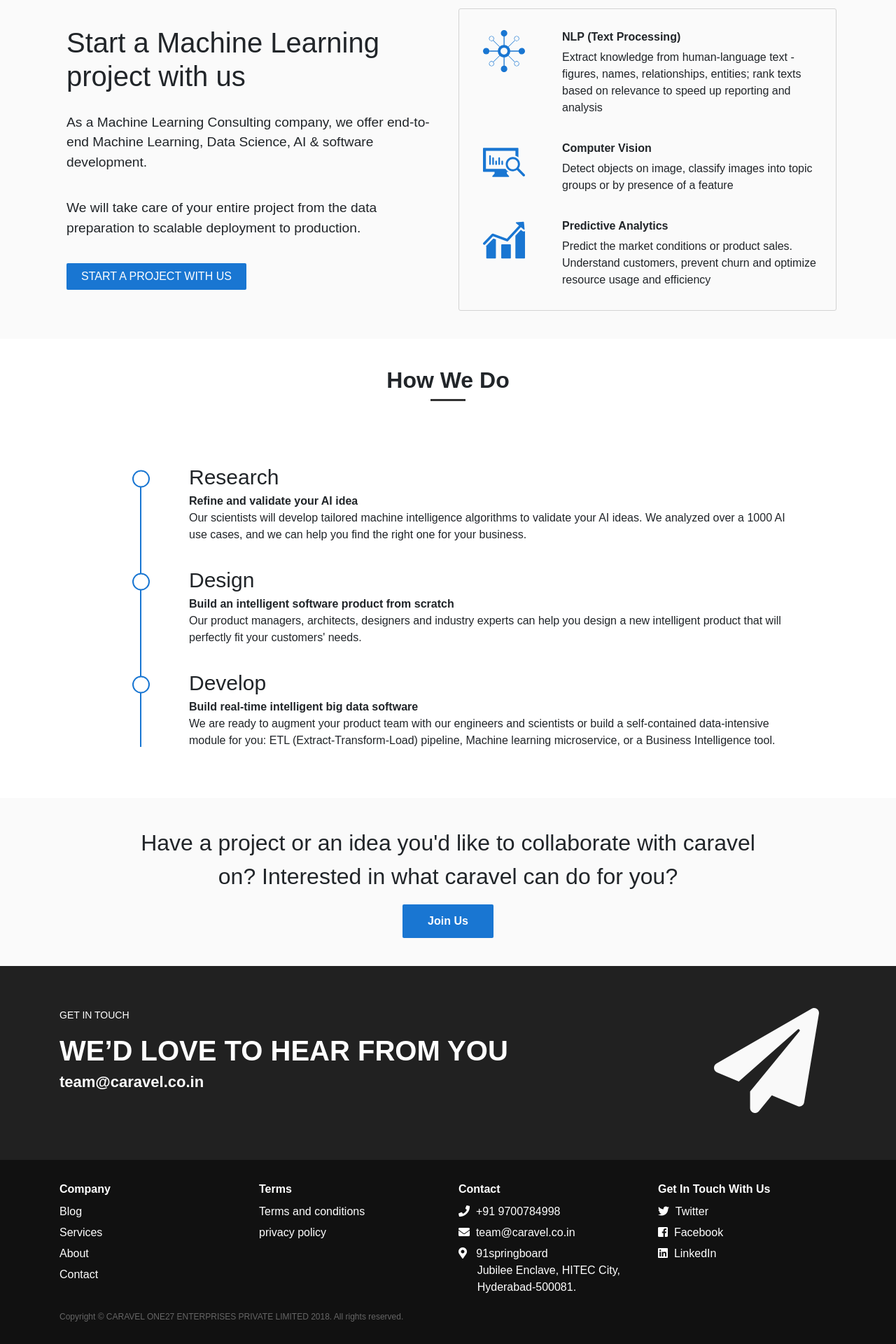
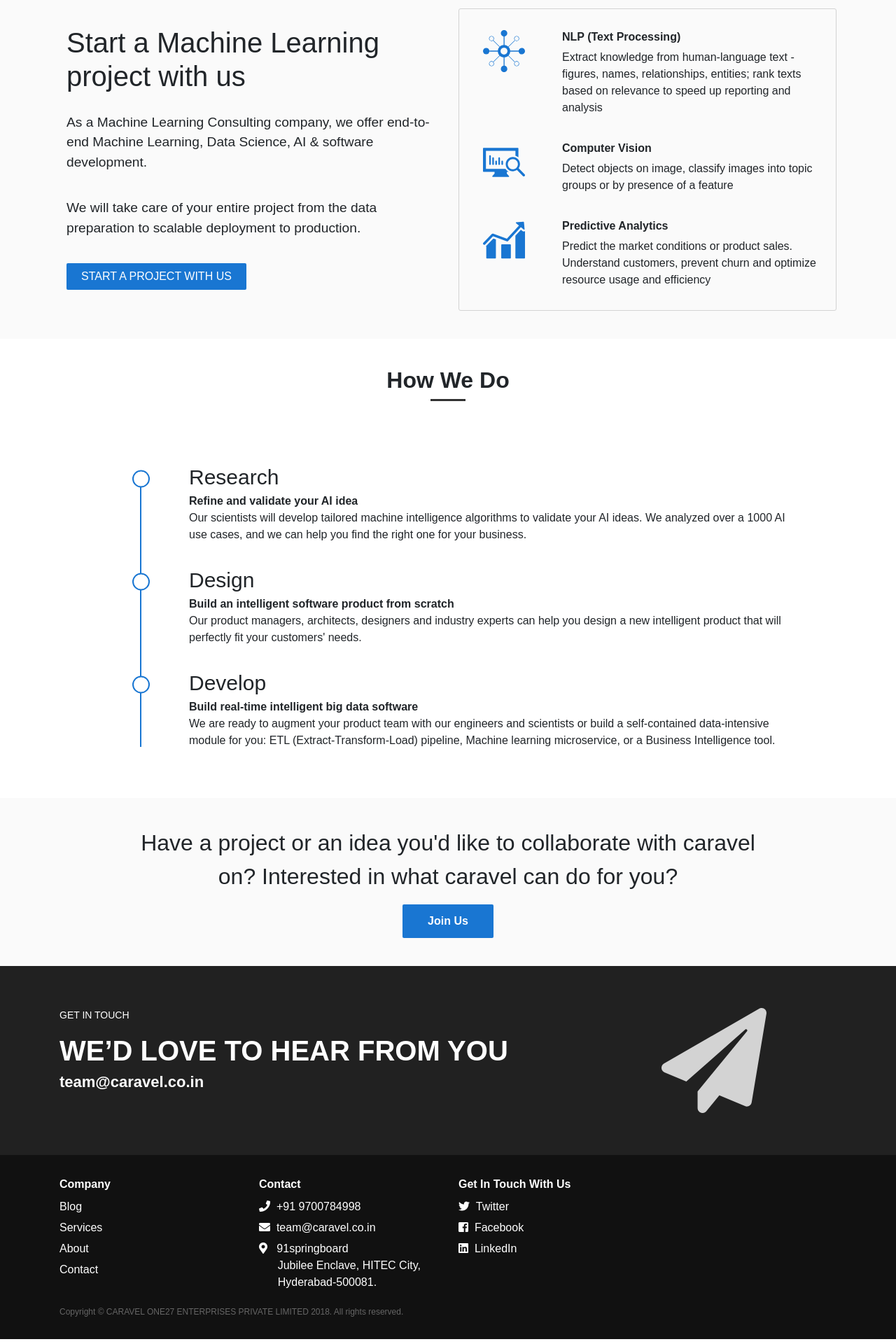
Before and after one commit to liquidworkings/liquidworkings.github.io, a Jekyll site: the page built from index.html, in a window 1280 px wide. Shown: the part 853-2773 px from the top of the page at 70% size. Built offline with Jekyll 4.4.1, drawn with Linux system fonts in a browser that asks for light colours; nearby versions of some CDN libraries; some web fonts are replaced; comment, search, counter and statistics services are not loaded.

Commit message:
caravel website update 6

```diff
--- a/_includes/footer.html
+++ b/_includes/footer.html
@@ -11,13 +11,13 @@
 				</ul>
 			</div>
 
-			<div class="footer-links-main col-sm-3">
+			<!-- <div class="footer-links-main col-sm-3">
 				<p style="text-transform: capitalize;margin-bottom: 5px;font-weight: 700">Terms</p>
 				<ul class="footer-a">
 					<li><a href="/terms">Terms and conditions</a></li>
 					<li><a href="/privacy">privacy policy</a></li>
 				</ul>
-			</div>
+			</div> -->
 
 			<div class="footer-links-main col-sm-3">
 				<p style="text-transform: capitalize;margin-bottom: 5px;font-weight: 700">Contact</p>
--- a/index.html
+++ b/index.html
@@ -191,15 +191,7 @@ title: Home
         <h1 class="hero-unit-primary-text" style="color: #fff;font-size: 22px;">team@caravel.co.in</h1>
       </div>
       <div class="col-sm-4">
-        <!-- <img class="img-fluid center-block" src="https://use.fontawesome.com/releases/v5.0.12/svgs/solid/paper-plane.svg" width="150" style="color:white;"> -->
-        <svg version="1.1" id="Layer_1" xmlns="http://www.w3.org/2000/svg" xmlns:xlink="http://www.w3.org/1999/xlink" x="0px" y="0px"
-           viewBox="134 -180 512 512" style="enable-background:new 134 -180 512 512; width: 150px; margin-left: 50%;" xml:space="preserve">
-        <style type="text/css">
-          .st0{fill:#F9F9F9;}
-        </style>
-        <path class="st0" d="M610-176.8L146.5,90.6c-18.1,10.4-15.8,35.6,2.2,43.2L255,178.4L542.3-74.8c5.5-4.9,13.3,2.6,8.6,8.3L310,227
-          v80.5c0,23.6,28.5,32.9,42.5,15.8L416,246l124.6,52.2c14.2,6,30.4-2.9,33-18.2l72-432C649-172.2,627.3-186.8,610-176.8z"/>
-        </svg>
+        <img class="img-fluid center-block" src="images/paper-plane.svg" width="150" style="color:;">
       </div>
     </div>
   </div>
```
Also changed, not shown: images/paper-plane.svg (added).
